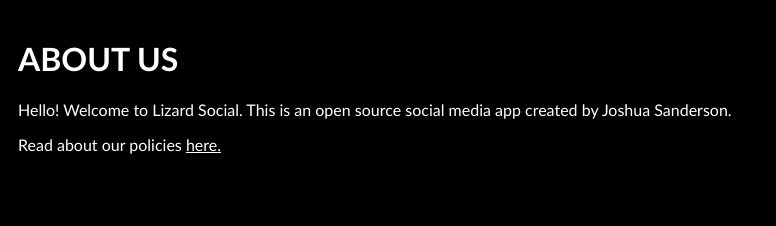
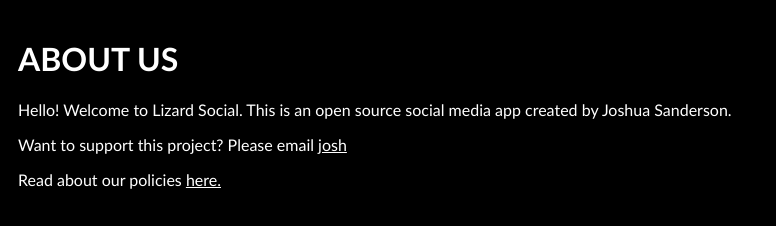
Before and after one commit to lizard-social/lizard-social.github.io, a plain HTML site: page about.html in a window 1280 px wide. Shown: the whole page, without its empty margins (0-776 px from the left). Drawn offline with Linux system fonts and the light colour scheme.

Commit message:
Added contact in about

```diff
--- a/about.html
+++ b/about.html
@@ -31,6 +31,7 @@
 <body>
     <h1>ABOUT US</h1>
     <p>Hello! Welcome to Lizard Social. This is an open source social media app created by Joshua Sanderson.</p>
+    <p>Want to support this project? Please email <a href="mailto:joshua@thisisthesandersons.co.uk">josh</a></a></p>
     <p>Read about our policies <a href="policies.html">here.</a></p>
 </body>
 
```
